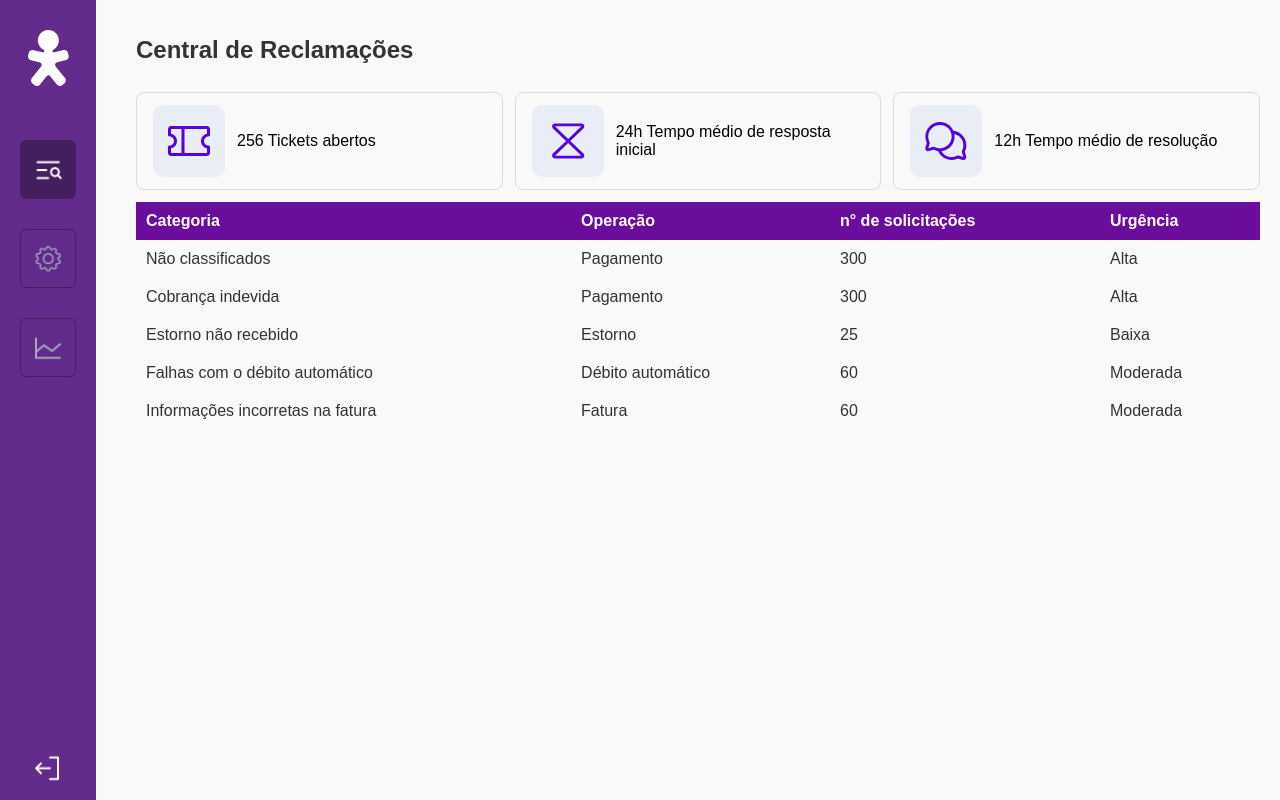
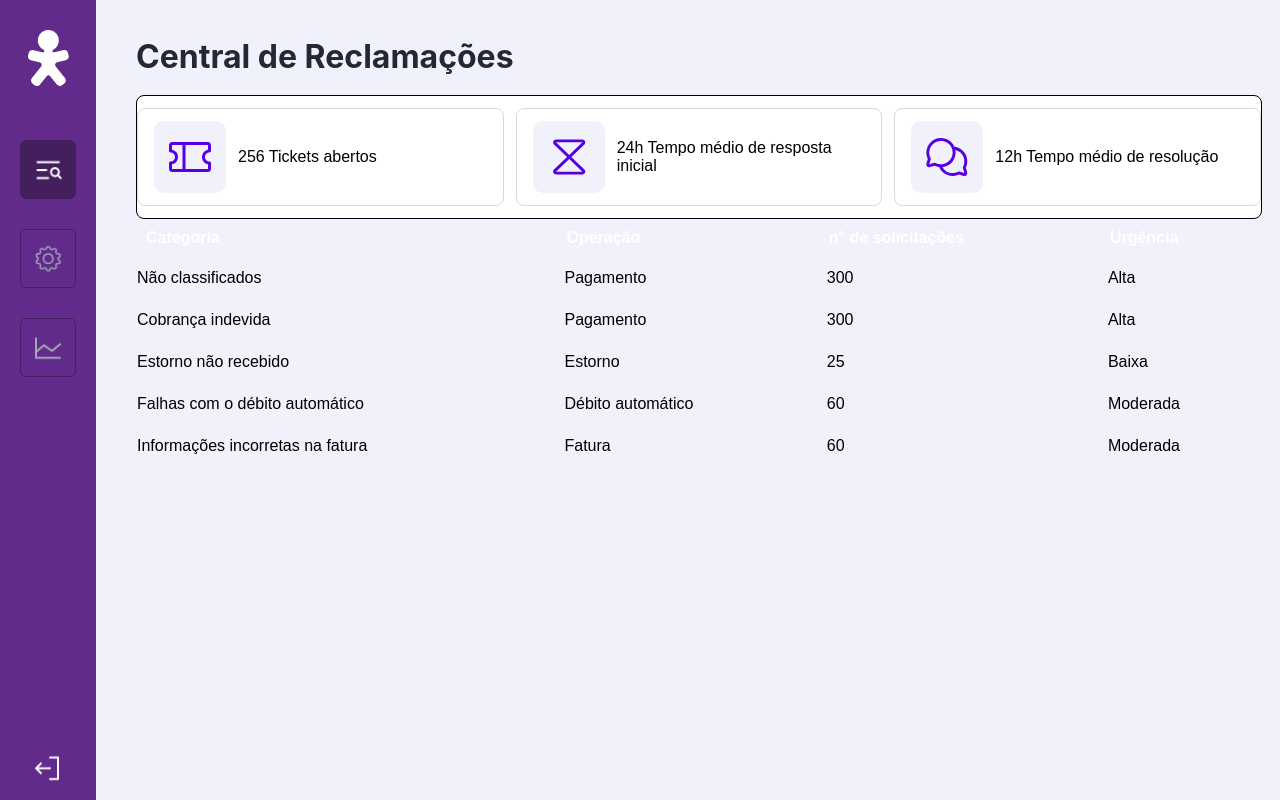
Before and after one commit to joaoBernardinoo/hackathon-bemobi, a Next.js app in the folder omni-solve-frontend/: page /telaempresa in a window 1280 px wide. Built offline with nearby package versions, Linux system fonts and the light colour scheme.

Commit message:
tentando consertar oq deu errado

```diff
--- a/omni-solve-frontend/src/app/telaempresa/page.module.css
+++ b/omni-solve-frontend/src/app/telaempresa/page.module.css
@@ -1,9 +1,10 @@
 /* page.module.css */
+
 
 .container {
   display: flex;
-  height: 100vh;
-  background-color: #f9f9f9;
+  height: 10vh;
+  background-color: var(--cor-fundo);
 }
 
 .content {
@@ -14,8 +15,12 @@
 }
 
 .title {
-  font-size: 24px;
-  color: #333;
+  color: var(--Gray-900, #222834);
+  font-family: Inter;
+  font-size: 32px;
+  font-style: normal;
+  font-weight: 700;
+  line-height: 32px; /* 100% */
 }
 
 .details {
@@ -25,6 +30,9 @@
   padding: var(--spacing-150, 12px) 0px;
   align-items: center;
   gap: var(--spacing-150, 12px);
+  border: var(--sds-size-stroke-border) solid black;
+  border-radius: var(--Radius-200);
+  background: #fff;
 }
 
 .details_box {
@@ -45,7 +53,7 @@
   align-items: center;
   gap: 10px;
   border-radius: 10px;
-  background: #e9edf5;
+  background: var(--cor-fundo);
 }
 
 .table {
@@ -54,16 +62,23 @@
 }
 
 .th {
-  background-color: #6a0c9c; /* Cor do cabeçalho */
   color: #ffffff;
   padding: 10px;
   text-align: left;
 }
+.tr {
+  display: flex;
+  justify-content: space-between;
+  padding: 12px var(--font-letter-spacing-normal, 1px);
+  align-items: center;
+}
 
 /* Estilo das células da tabela */
-.td {
-  padding: 10px;
-  color: #333;
+.td:not(:first-child) {
+  padding: 12px var(--Space-200, 8px);
+  justify-content: center;
+  align-items: center;
+  gap: 6px;
 }
 
 /* Estilo para linhas pares */
@@ -83,3 +98,13 @@
 .urgency-low {
   color: green; /* Baixa */
 }
+
+.operationCell {
+  display: inline-flex;
+  padding: 4px var(--Space-200, 8px);
+  justify-content: center;
+  align-items: center;
+  gap: 6px;
+  border-radius: 4px;
+  background: var(--Gray-50, #e9edf5);
+}
```
